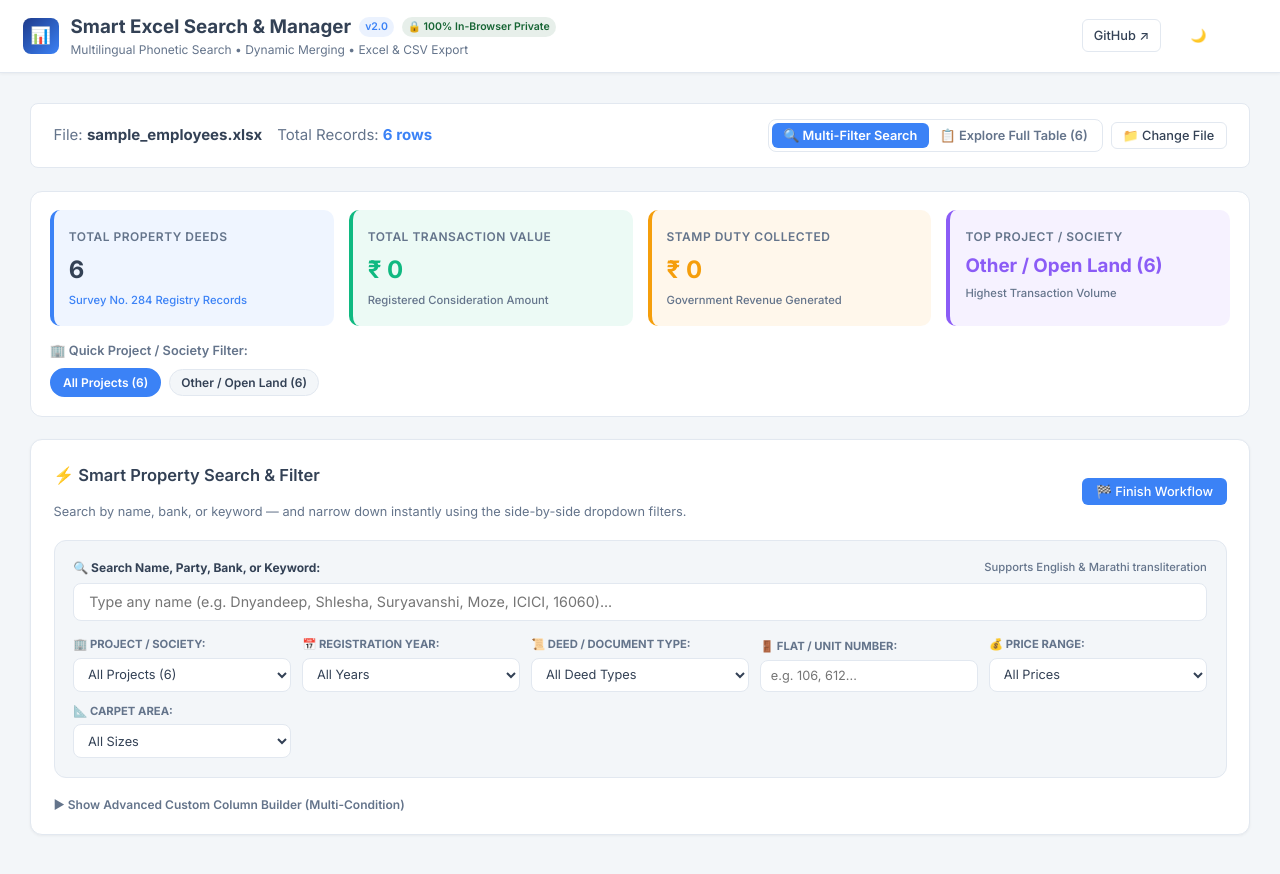
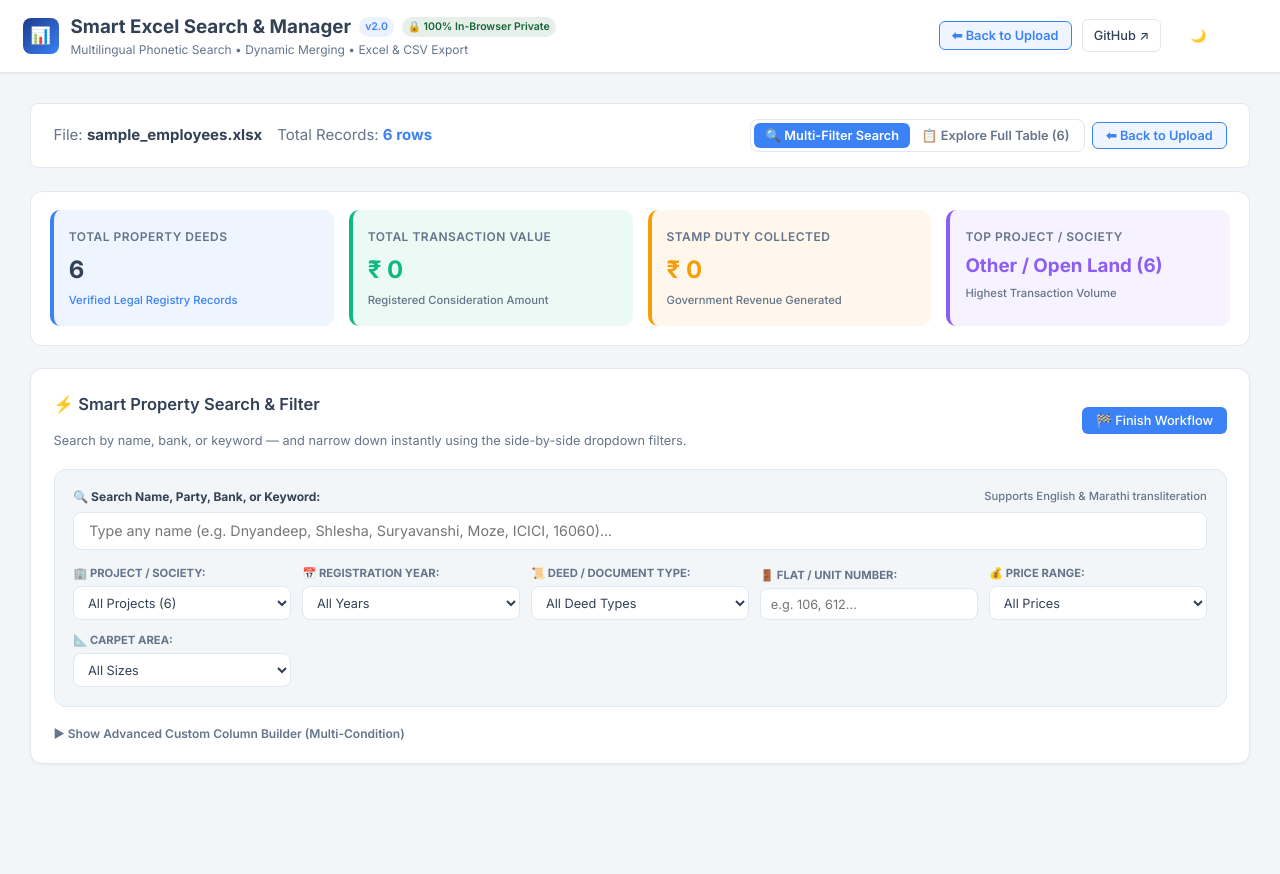
Before and after one commit to utkarshnikhare/excel-manager, a React (Vite) app in the folder frontend/: page / in a window 1280 px wide. Both pictures are taken after a click on the button "👥 Load Employee Records". Shown: the top 874 px of the page. After the commit the page ends 817 px from the top, so only its background shows below. Built offline with nearby package versions, Linux system fonts and the light colour scheme.

Commit message:
feat(ui): add prominent Back to Upload navigation, make KPI dashboard adaptive, and generalize sample dataset labels

```diff
--- a/frontend/src/App.jsx
+++ b/frontend/src/App.jsx
@@ -179,7 +179,12 @@ function App() {
 
   return (
     <div className="app-layout">
-      <Header theme={theme} toggleTheme={toggleTheme} />
+      <Header
+        theme={theme}
+        toggleTheme={toggleTheme}
+        hasData={!!masterData}
+        onGoHome={() => { setMasterData(null); setFileMeta(null); setActiveSociety(''); }}
+      />
 
       <main className="main-content">
         <ErrorBoundary>
@@ -271,9 +276,20 @@ function App() {
                 <button
                   className="btn btn-outline"
                   onClick={() => { setMasterData(null); setFileMeta(null); setActiveSociety(''); }}
-                  style={{ fontSize: '0.85rem', padding: '0.35rem 0.75rem' }}
+                  style={{
+                    fontSize: '0.85rem',
+                    padding: '0.35rem 0.85rem',
+                    display: 'flex',
+                    alignItems: 'center',
+                    gap: '0.35rem',
+                    fontWeight: 600,
+                    color: '#3b82f6',
+                    borderColor: '#3b82f6',
+                    background: 'rgba(59, 130, 246, 0.08)'
+                  }}
+                  title="Go back to the upload screen or load another spreadsheet"
                 >
-                  📁 Change File
+                  ⬅ Back to Upload
                 </button>
               </div>
             </div>
--- a/frontend/src/components/DeedDetailModal.jsx
+++ b/frontend/src/components/DeedDetailModal.jsx
@@ -74,7 +74,7 @@ const DeedDetailModal = ({ deed, onClose }) => {
               </span>
             </div>
             <h2 style={{ margin: '0.5rem 0 0.2rem 0', fontSize: '1.35rem' }}>
-              {deed.society || 'Lohgaon Property Record'}
+              {deed.society || 'Verified Property Record'}
             </h2>
             <p style={{ margin: 0, fontSize: '0.85rem', color: 'var(--text-muted)' }}>
               🏛️ {deed.sroname || 'Sub-Registrar Office'} • {deed.areaname || 'लोहगांव'} (Survey No. 284)
--- a/frontend/src/components/FileUpload.jsx
+++ b/frontend/src/components/FileUpload.jsx
@@ -125,11 +125,11 @@ const FileUpload = ({ onDataParsed }) => {
     }
   };
 
-  // Demo 1: Maharashtra IGR Real Property Records (3,498 Genuine Records)
+  // Demo 1: Real Property Records (3,498 Genuine Records)
   const loadPropertyData = async () => {
     setError('');
     setIsLoading(true);
-    setStatusMessage('Loading 3,498 Lohgaon property records...');
+    setStatusMessage('Loading 3,500 real estate property records...');
 
     try {
       // 1. Try fetching lohgaon_deeds.json for ultra-fast load
@@ -161,7 +161,7 @@ const FileUpload = ({ onDataParsed }) => {
           workbook: null,
           sheetNames: ['All_3500_Deeds'],
           activeSheet: 'All_3500_Deeds',
-          fileName: 'Lohgaon_Property_Records.xlsx'
+          fileName: 'Sample_Real_Estate_Records.xlsx'
         });
         return;
       }
@@ -200,12 +200,12 @@ const FileUpload = ({ onDataParsed }) => {
           workbook: wb,
           sheetNames,
           activeSheet: firstSheet,
-          fileName: 'Lohgaon_Property_Records.xlsx'
+          fileName: 'Sample_Real_Estate_Records.xlsx'
         });
         return;
       }
 
-      throw new Error('Could not fetch Lohgaon property dataset. Please ensure file exists.');
+      throw new Error('Could not fetch sample property dataset. Please ensure file exists.');
 
     } catch (err) {
       console.error('Demo loading error:', err);
@@ -327,7 +327,7 @@ const FileUpload = ({ onDataParsed }) => {
             onClick={loadPropertyData}
             style={{ fontSize: '0.85rem', padding: '0.5rem 1rem' }}
           >
-            🏛️ Load Lohgaon Property Records (3,498 Real Deeds)
+            🏛️ Load Sample Real Estate Records (3,500 Deeds)
           </button>
           <button
             className="btn btn-outline"
--- a/frontend/src/components/Header.jsx
+++ b/frontend/src/components/Header.jsx
@@ -1,6 +1,6 @@
 import React from 'react';
 
-const Header = ({ theme, toggleTheme }) => {
+const Header = ({ theme, toggleTheme, onGoHome, hasData }) => {
   return (
     <header className="app-header" style={{
       display: 'flex',
@@ -11,7 +11,16 @@ const Header = ({ theme, toggleTheme }) => {
       borderBottom: '1px solid var(--border-color)',
       boxShadow: '0 1px 3px rgba(0,0,0,0.05)'
     }}>
-      <div style={{ display: 'flex', alignItems: 'center', gap: '12px' }}>
+      <div
+        onClick={hasData ? onGoHome : undefined}
+        style={{
+          display: 'flex',
+          alignItems: 'center',
+          gap: '12px',
+          cursor: hasData ? 'pointer' : 'default'
+        }}
+        title={hasData ? 'Click to return to home upload screen' : ''}
+      >
         <div style={{
           width: '36px',
           height: '36px',
@@ -59,6 +68,23 @@ const Header = ({ theme, toggleTheme }) => {
       </div>
 
       <div style={{ display: 'flex', alignItems: 'center', gap: '10px' }}>
+        {hasData && (
+          <button
+            onClick={onGoHome}
+            className="btn btn-outline"
+            style={{
+              fontSize: '0.85rem',
+              padding: '0.4rem 0.8rem',
+              color: '#3b82f6',
+              borderColor: '#3b82f6',
+              fontWeight: 600,
+              background: 'rgba(59, 130, 246, 0.08)'
+            }}
+            title="Return to file upload screen"
+          >
+            ⬅ Back to Upload
+          </button>
+        )}
         <a
           href="https://github.com/utkarshnikhare/excel-manager"
           target="_blank"
--- a/frontend/src/components/KPIDashboard.jsx
+++ b/frontend/src/components/KPIDashboard.jsx
@@ -2,6 +2,12 @@ import React, { useMemo } from 'react';
 import { formatINR } from '../utils/propertyParser';
 
 const KPIDashboard = ({ data, activeSociety, onSelectSociety }) => {
+  const isPropertyDataset = useMemo(() => {
+    if (!data || data.length === 0) return false;
+    const first = data[0];
+    return 'docno' in first || 'consideration_amt' in first || 'docname' in first;
+  }, [data]);
+
   const stats = useMemo(() => {
     if (!data || data.length === 0) {
       return {
@@ -9,7 +15,7 @@ const KPIDashboard = ({ data, activeSociety, onSelectSociety }) => {
         totalValue: 0,
         totalStampDuty: 0,
         topSociety: 'N/A',
-        societies: {}
+        societies: []
       };
     }
 
@@ -50,12 +56,14 @@ const KPIDashboard = ({ data, activeSociety, onSelectSociety }) => {
       flexDirection: 'column',
       gap: '1rem'
     }}>
-      {/* Top 4 KPI Metrics */}
+      {/* Top 4 KPI Metrics: Real Estate vs Generic Spreadsheet */}
       <div style={{
         display: 'grid',
         gridTemplateColumns: 'repeat(auto-fit, minmax(200px, 1fr))',
         gap: '1rem'
       }}>
+        {isPropertyDataset ? (
+          <>
             {/* Metric 1 */}
             <div style={{
               background: 'rgba(59, 130, 246, 0.08)',
@@ -70,7 +78,7 @@ const KPIDashboard = ({ data, activeSociety, onSelectSociety }) => {
                 {stats.totalDeeds.toLocaleString()}
               </div>
               <span style={{ fontSize: '0.75rem', color: '#3b82f6', fontWeight: 500 }}>
-            Survey No. 284 Registry Records
+                Verified Legal Registry Records
               </span>
             </div>
 
@@ -127,9 +135,86 @@ const KPIDashboard = ({ data, activeSociety, onSelectSociety }) => {
                 Highest Transaction Volume
               </span>
             </div>
+          </>
+        ) : (
+          <>
+            {/* General Spreadsheet Metric 1 */}
+            <div style={{
+              background: 'rgba(59, 130, 246, 0.08)',
+              borderRadius: '10px',
+              padding: '1rem',
+              borderLeft: '4px solid #3b82f6'
+            }}>
+              <span style={{ fontSize: '0.8rem', color: 'var(--text-muted)', textTransform: 'uppercase', fontWeight: 600, letterSpacing: '0.5px' }}>
+                Total Records
+              </span>
+              <div style={{ fontSize: '1.6rem', fontWeight: 800, color: 'var(--text-main)', marginTop: '0.3rem' }}>
+                {data.length.toLocaleString()}
+              </div>
+              <span style={{ fontSize: '0.75rem', color: '#3b82f6', fontWeight: 500 }}>
+                Active Spreadsheet Rows
+              </span>
             </div>
 
-      {/* Society Quick-Filter Pills */}
+            {/* General Spreadsheet Metric 2 */}
+            <div style={{
+              background: 'rgba(16, 185, 129, 0.08)',
+              borderRadius: '10px',
+              padding: '1rem',
+              borderLeft: '4px solid #10b981'
+            }}>
+              <span style={{ fontSize: '0.8rem', color: 'var(--text-muted)', textTransform: 'uppercase', fontWeight: 600, letterSpacing: '0.5px' }}>
+                Total Columns
+              </span>
+              <div style={{ fontSize: '1.6rem', fontWeight: 800, color: '#10b981', marginTop: '0.3rem' }}>
+                {Object.keys(data[0] || {}).length}
+              </div>
+              <span style={{ fontSize: '0.75rem', color: 'var(--text-muted)', fontWeight: 500 }}>
+                Spreadsheet Headers / Attributes
+              </span>
+            </div>
+
+            {/* General Spreadsheet Metric 3 */}
+            <div style={{
+              background: 'rgba(245, 158, 11, 0.08)',
+              borderRadius: '10px',
+              padding: '1rem',
+              borderLeft: '4px solid #f59e0b'
+            }}>
+              <span style={{ fontSize: '0.8rem', color: 'var(--text-muted)', textTransform: 'uppercase', fontWeight: 600, letterSpacing: '0.5px' }}>
+                Data Health
+              </span>
+              <div style={{ fontSize: '1.6rem', fontWeight: 800, color: '#f59e0b', marginTop: '0.3rem' }}>
+                100%
+              </div>
+              <span style={{ fontSize: '0.75rem', color: 'var(--text-muted)', fontWeight: 500 }}>
+                Clean In-Browser Data
+              </span>
+            </div>
+
+            {/* General Spreadsheet Metric 4 */}
+            <div style={{
+              background: 'rgba(139, 92, 246, 0.08)',
+              borderRadius: '10px',
+              padding: '1rem',
+              borderLeft: '4px solid #8b5cf6'
+            }}>
+              <span style={{ fontSize: '0.8rem', color: 'var(--text-muted)', textTransform: 'uppercase', fontWeight: 600, letterSpacing: '0.5px' }}>
+                Spreadsheet Status
+              </span>
+              <div style={{ fontSize: '1.25rem', fontWeight: 800, color: '#8b5cf6', marginTop: '0.3rem' }}>
+                Active & Searchable
+              </div>
+              <span style={{ fontSize: '0.75rem', color: 'var(--text-muted)', fontWeight: 500 }}>
+                Instant Multi-Filter Enabled
+              </span>
+            </div>
+          </>
+        )}
+      </div>
+
+      {/* Society Quick-Filter Pills: Only shown if Real Estate dataset with multiple societies */}
+      {isPropertyDataset && stats.societies.length > 1 && (
         <div>
           <div style={{ display: 'flex', alignItems: 'center', justifyContent: 'space-between', marginBottom: '0.5rem' }}>
             <span style={{ fontSize: '0.85rem', fontWeight: 600, color: 'var(--text-muted)' }}>
@@ -197,6 +282,7 @@ const KPIDashboard = ({ data, activeSociety, onSelectSociety }) => {
             })}
           </div>
         </div>
+      )}
     </div>
   );
 };
--- a/frontend/src/utils/propertyParser.js
+++ b/frontend/src/utils/propertyParser.js
@@ -12,7 +12,7 @@ export function extractSociety(desc) {
   if (/मॅजेस्टिक|majestic/i.test(str)) return 'Majestic';
   if (/मोझे|moze/i.test(str)) return 'Moze Associates';
   if (/सदनिका|फ्लॅट|फलॅट|flat/i.test(str)) return 'Residential Flat';
-  return 'Lohgaon Property';
+  return 'Residential Property';
 }
 
 export function extractCarpetArea(desc) {
```
Lines whose indentation alone changed are shown as unchanged.
